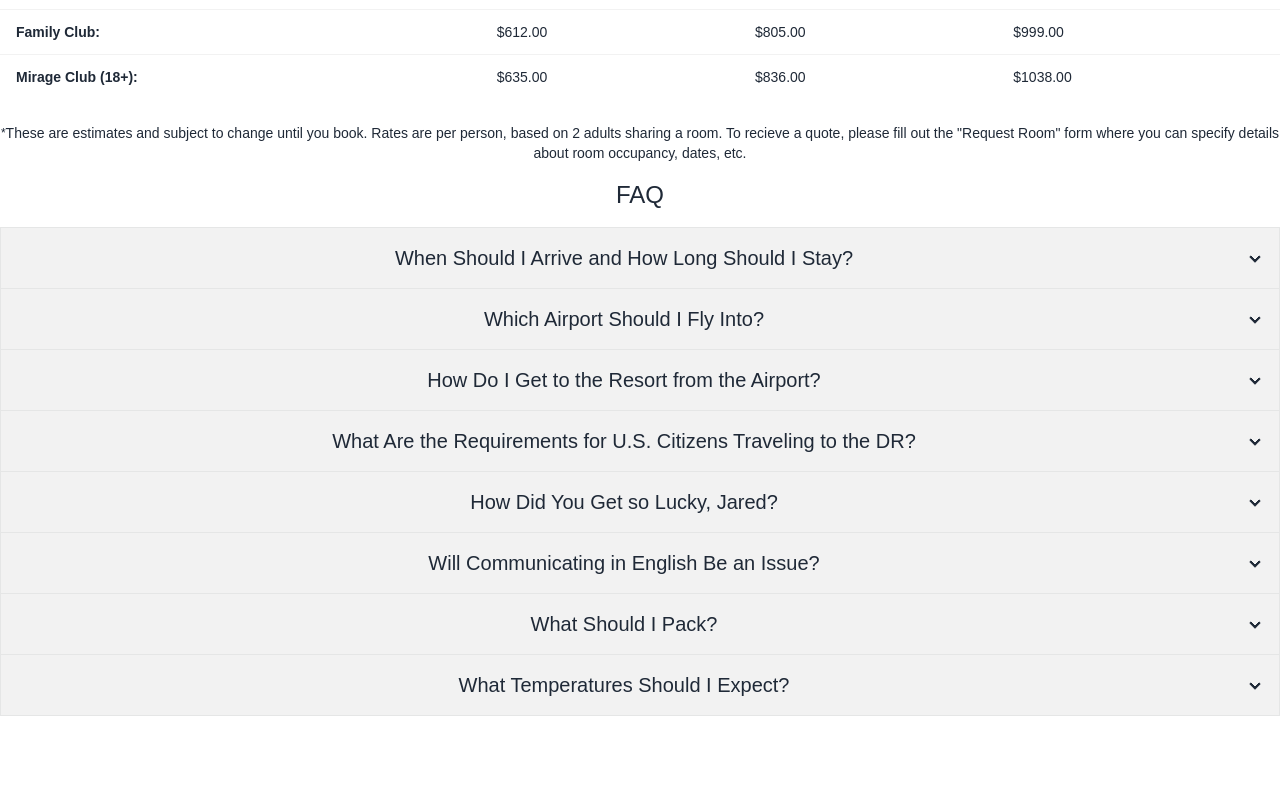
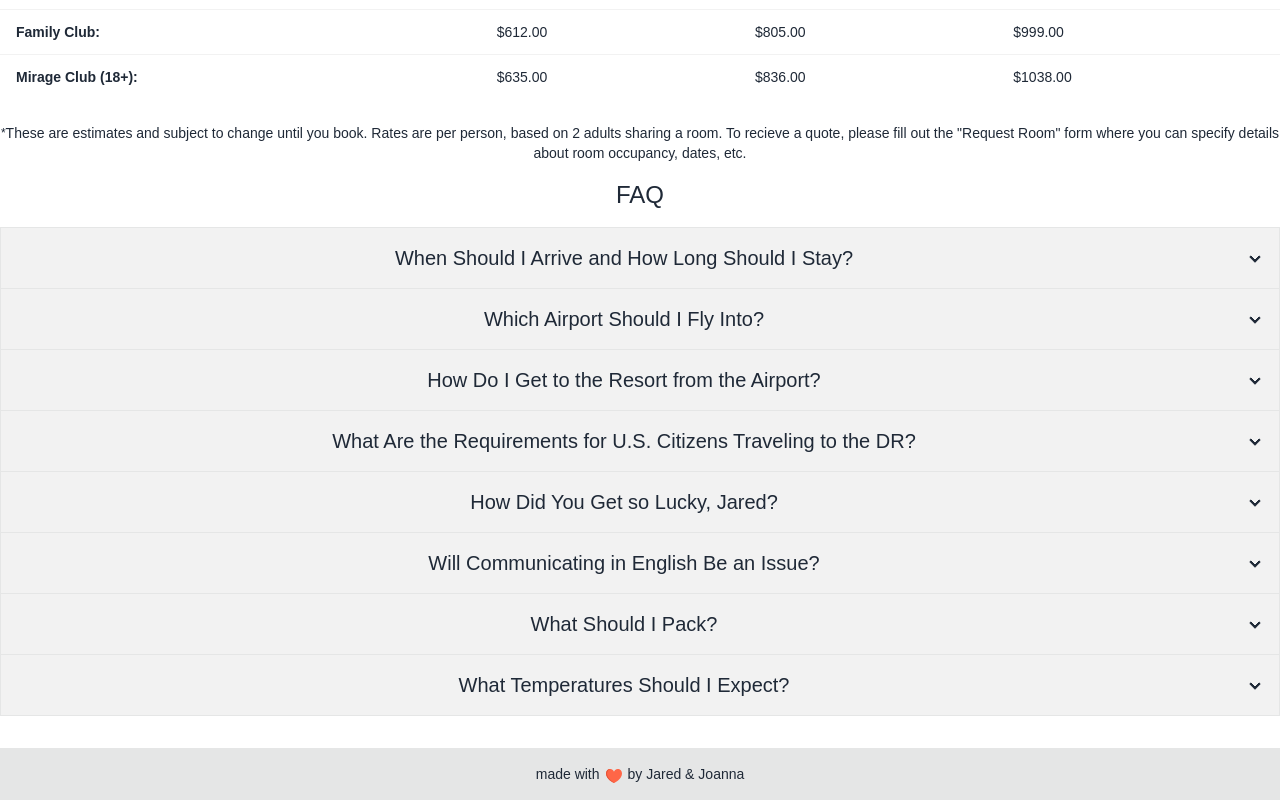
Before and after one commit to JaredHolzman/wedding-website, a React (Vite) app: page / in a window 1280 px wide. Shown: the part 3518-4318 px from the top of the page. Before the commit the page ends 4250 px from the top, so only its background shows below. Built offline with nearby package versions, Linux system fonts and the light colour scheme.

Commit message:
Add footer.

```diff
--- a/src/App.jsx
+++ b/src/App.jsx
@@ -4,8 +4,11 @@ import LandingSection from "./LandingSection";
 import LocationSection from "./LocationSection";
 import FAQSection from "./FAQSection";
 
+import heart from "./assets/heart.svg";
+
 function App() {
   return (
+    <>
       <main className="w-full text-center">
         <LandingSection />
         <LocationSection />
@@ -13,6 +16,21 @@ function App() {
         <RoomsSection />
         <FAQSection />
       </main>
+      <footer className="footer footer-center mt-8 bg-base-300 p-4 text-base-content">
+        <aside>
+          <p>
+            made with
+            <img
+              src={heart}
+              className="mx-1.5 inline h-4"
+              alt="love"
+              title="love"
+            />
+            by Jared & Joanna
+          </p>
+        </aside>
+      </footer>
+    </>
   );
 }
 
```
Also changed, not shown: src/assets/heart.svg (added). Lines whose indentation alone changed are shown as unchanged.
